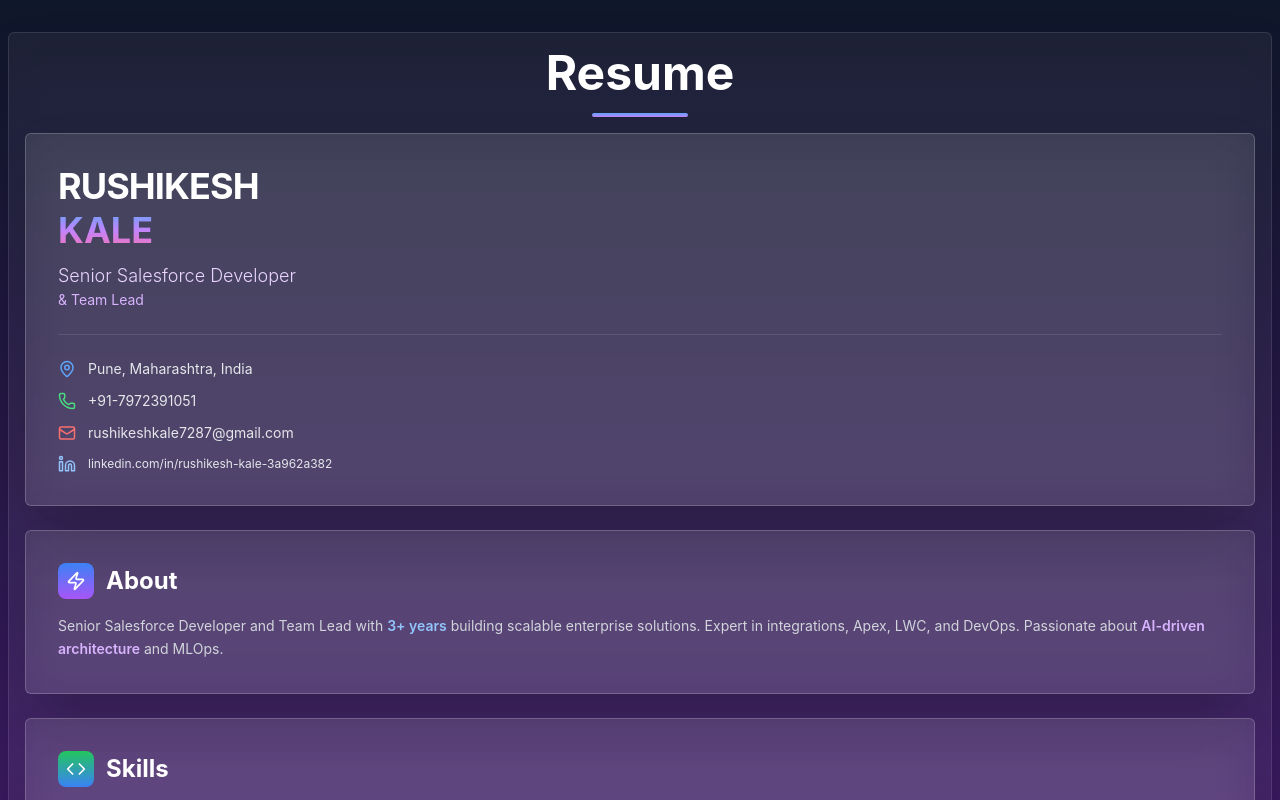
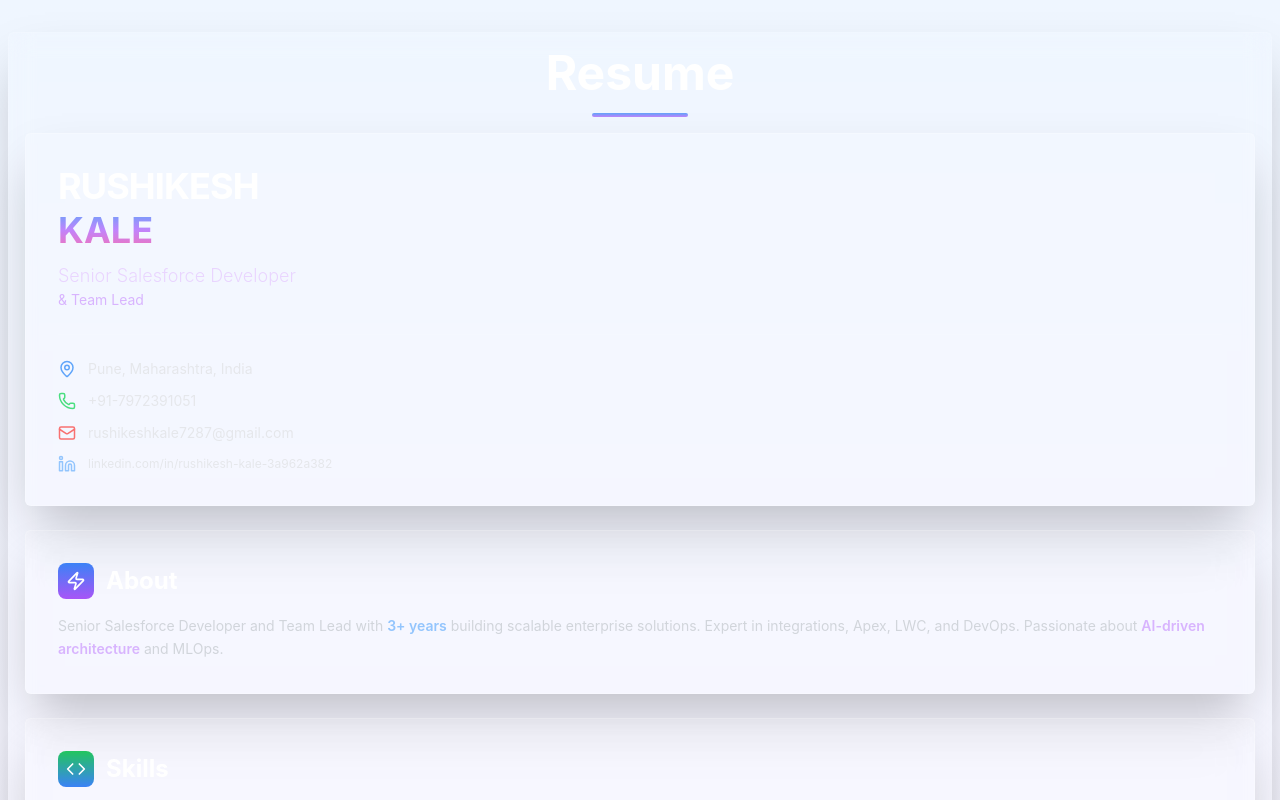
Before and after one commit to Rushi7287/rushikeshPortfolio, a React (Create React App) app: page /#/resume in a window 1280 px wide. Shown: the top 800 px of the page. Built offline with nearby package versions, Linux system fonts and the light colour scheme.

Commit message:
changes done

```diff
--- a/src/pages/ResumePage.jsx
+++ b/src/pages/ResumePage.jsx
@@ -38,7 +38,7 @@
   };
 
   return (
-    <div className="min-h-screen bg-gradient-to-br from-slate-900 via-purple-900 to-slate-900 py-8 px-2">
+    <div className="min-h-screen from-slate-900 via-purple-900 to-slate-900 py-8 px-2">
       <div className="max-w-7xl mx-auto">
         {/* Main Background Container - Glassmorphic */}
         <div className="backdrop-blur-md bg-white/5 border border-white/10 rounded-md p-4 shadow-2xl">
```
